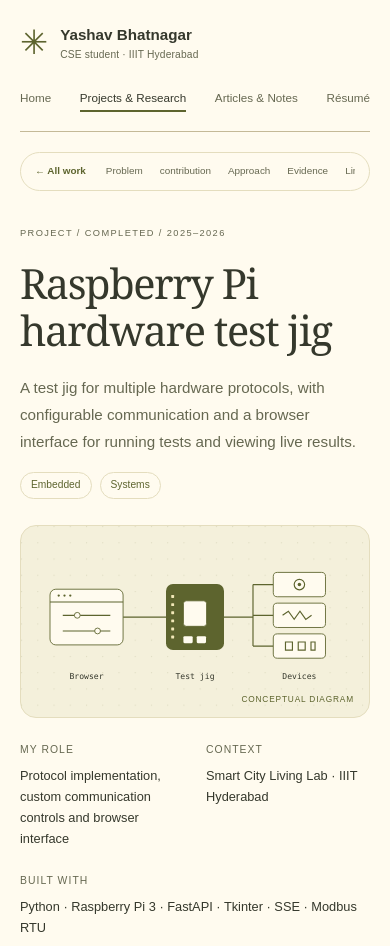
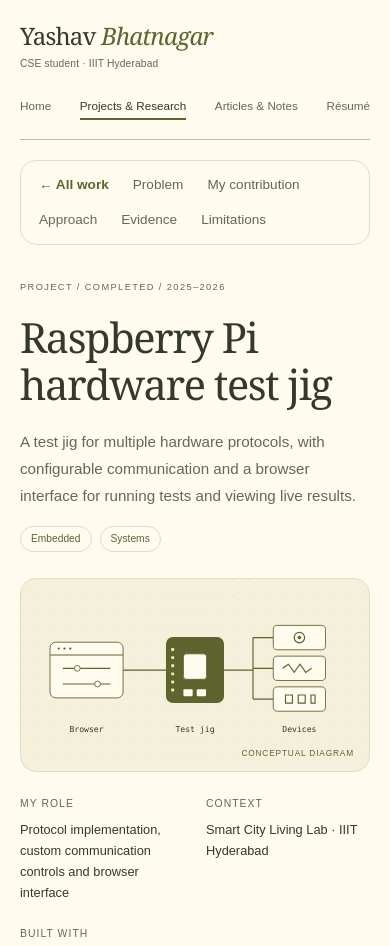
Before and after one commit to AstroDuck17/personal_page, an Astro site: page /personal_page/projects/hardware-test-jig/ in a window 390 px wide. Shown: the top 946 px of the page. Built offline with nearby package versions, Linux system fonts and the light colour scheme; Astro itself is replaced by a stand-in of ours; some packages are replaced by stand-ins of ours; a web font is replaced by a local one.

Commit message:
Add editorial wordmark and polish project navigation

```diff
--- a/src/layouts/Base.astro
+++ b/src/layouts/Base.astro
@@ -30,7 +30,7 @@ const canonical = new URL(Astro.url.pathname, Astro.site);
     <a href="#main" class="skip-link">Skip to content</a>
     {reviewMode && <aside class="review-banner">Local review · includes unpublished drafts. Release builds exclude them.</aside>}
     <header class="site-header wrap">
-      <a class="brand" href={href()} aria-label="Yashav Bhatnagar, home"><span class="brand-flower" aria-hidden="true">✳</span><span>Yashav Bhatnagar<span class="brand-sub">CSE student · IIIT Hyderabad</span></span></a>
+      <a class="brand" href={href()} aria-label="Yashav Bhatnagar, home"><span class="brand-name">Yashav <em>Bhatnagar</em></span><span class="brand-sub">CSE student · IIIT Hyderabad</span></a>
       <nav aria-label="Main navigation">{nav.map(([label, path]) => <a href={href(path)} aria-current={active === label ? 'page' : undefined}>{label}</a>)}</nav>
     </header>
     <main id="main" tabindex="-1"><slot /></main>
--- a/src/pages/index.astro
+++ b/src/pages/index.astro
@@ -19,7 +19,7 @@ const notes = (await writing()).filter(p=>p.data.featured);
     <aside class="hero-aside"><div class="portrait-frame"><img src={href('images/Profilepic.jpg')} alt="Yashav Bhatnagar" width="310" height="380" fetchpriority="high" /></div></aside>
     </div>
   </section>
-  <div class="interest-band"><div class="wrap interest-inner"><span class="eyebrow">INTERESTS</span><a href={topicUrl('machine-learning')}>Machine learning</a><span aria-hidden="true">✳</span><a href={topicUrl('systems')}>Systems</a><span aria-hidden="true">✳</span><a href={topicUrl('embedded')}>Embedded</a><span aria-hidden="true">✳</span><a href={topicUrl('quantum-computing')}>Quantum computing ↗</a></div></div>
+  <div class="interest-band"><div class="wrap interest-inner"><span class="eyebrow">INTERESTS</span><a href={topicUrl('machine-learning')}>Machine learning</a><span class="interest-divider" aria-hidden="true"></span><a href={topicUrl('systems')}>Systems</a><span class="interest-divider" aria-hidden="true"></span><a href={topicUrl('embedded')}>Embedded</a><span class="interest-divider" aria-hidden="true"></span><a href={topicUrl('quantum-computing')}>Quantum computing ↗</a></div></div>
   <section class="wrap section"><div class="section-heading"><h2>Some of my work</h2><a class="text-link" href={href('projects/')}>All projects & research ↗</a></div><div class="project-grid">{selected.map((entry,index)=><ProjectCard entry={entry} index={index+1} />)}</div></section>
   <section class="wrap section curiosity-section"><h2>Getting into<br /><em>quantum computing.</em></h2><div><p>I’m starting with the foundations and want to keep a record of what I learn. If you’re exploring this too, you can follow along here.</p><a class="text-link" href={topicUrl('quantum-computing')}>Follow along ↗</a></div></section>
   <section class="wrap section home-writing"><div class="section-heading"><h2>From my notebook</h2><a class="text-link" href={href('writing/')}>Articles & notes ↗</a></div><WritingList entries={notes} /></section>
--- a/src/pages/projects/[id].astro
+++ b/src/pages/projects/[id].astro
@@ -14,7 +14,7 @@ const relatedWriting = (await writing()).filter(item=>d.related.includes(item.id
 const relatedProjects = (await projects()).filter(item=>d.related.includes(item.id));
 ---
 <Base title={d.title} description={d.description} active="Projects & Research" noindex={d.draft}>
-  <article class="wrap case-study"><nav class="case-nav" aria-label="Project sections"><a href={href('projects/')}>← All work</a><div>{headings.filter(h=>h.depth===2).map(h=><a href={`#${h.slug}`}>{h.text.replace('My ', '')}</a>)}</div></nav>
+  <article class="wrap case-study"><nav class="case-nav" aria-label="Project sections"><a href={href('projects/')}>← All work</a><div>{headings.filter(h=>h.depth===2).map(h=><a href={`#${h.slug}`}>{h.text}</a>)}</div></nav>
     <header class="case-header"><p class="eyebrow">{d.type.toUpperCase()} / {d.status.toUpperCase()}{d.dateLabel && ` / ${d.dateLabel}`}</p><h1>{d.title}</h1><p class="case-description">{d.description}</p><Topics topics={d.topics} /></header>
     <ProjectVisual kind={d.visual} large />
     <dl class="case-facts"><div><dt>My role</dt><dd>{d.role}</dd></div><div><dt>Context</dt><dd>{d.context}</dd></div><div><dt>Built with</dt><dd>{d.stack.join(' · ')}</dd></div></dl>
--- a/src/styles/global.css
+++ b/src/styles/global.css
@@ -7,6 +7,7 @@
   [hidden] { display: none !important; }
 }
 @layer base {
+  @font-face { font-family:'Fraunces Wordmark'; font-style:italic; font-weight:100 900; font-display:swap; src:url('@fontsource-variable/fraunces/files/fraunces-latin-wght-italic.woff2') format('woff2'); }
   :root { --paper:#FFFBEF; --butter:#F2E8B8; --olive:#5D642E; --ink:#35382C; --muted:#666851; --line:#E4DDBE; --separator:#C4B997; --white:#FFFFFF; --heading:'Fraunces Variable',Georgia,serif; --body:'DM Sans Variable',Arial,sans-serif; --mono:'Cascadia Code','SFMono-Regular',Consolas,monospace; --radius:16px; }
   html { scroll-behavior:smooth; scroll-padding-top:100px; }
   body { background:var(--paper); color:var(--ink); font-family:var(--body); font-size:16px; line-height:1.65; -webkit-font-smoothing:antialiased; }
@@ -32,9 +33,10 @@
 }
 @layer components {
   .site-header { min-height:112px; display:flex; gap:32px; align-items:center; justify-content:space-between; border-bottom:1px solid var(--separator); }
-  .brand { display:flex; align-items:center; gap:12px; color:var(--ink); text-decoration:none; font-weight:650; font-size:.95rem; white-space:nowrap; }
-  .brand-flower { color:var(--olive); font-size:2.55rem; font-weight:400; line-height:1; }
-  .brand-sub { display:block; font-size:.64rem; font-weight:400; color:var(--muted); letter-spacing:.015em; }
+  .brand { display:block; color:var(--ink); text-decoration:none; white-space:nowrap; }
+  .brand-name { display:block; font-family:var(--heading); font-weight:500; font-size:1.5rem; line-height:1.2; letter-spacing:-.035em; }
+  .brand-name em { font-family:'Fraunces Wordmark',var(--heading); font-style:italic; font-weight:500; color:var(--olive); }
+  .brand-sub { display:block; margin-top:5px; font-family:var(--body); font-size:.64rem; font-weight:400; line-height:1.6; color:var(--muted); letter-spacing:.015em; }
   .site-header nav { display:flex; align-items:center; gap:24px; }
   .site-header nav a { font-size:.8rem; color:var(--muted); text-decoration:none; padding:10px 0; position:relative; white-space:nowrap; }
   .site-header nav a:hover,.site-header nav a[aria-current] { color:var(--ink); }
@@ -61,7 +63,7 @@
   .interest-inner { display:flex; align-items:center; gap:23px; min-height:77px; justify-content:space-between; }
   .interest-inner .eyebrow { font-size:.61rem; max-width:100px; }
   .interest-inner>a { color:var(--ink); text-decoration:none; font-size:.82rem; }
-  .interest-inner>span:not(.eyebrow) { color:var(--olive); font-size:1.2rem; }
+  .interest-divider { width:1px; height:16px; flex-shrink:0; background:var(--separator); }
   .section-heading { display:flex; align-items:end; justify-content:space-between; gap:36px; margin-bottom:34px; }
   .section-heading h2 { margin-top:10px; max-width:650px; }
   .section-heading>.text-link { flex-shrink:0; margin-bottom:7px; }
@@ -132,10 +134,10 @@
   .project-index { margin-bottom:85px; }
   .empty-message { margin-bottom:85px; }
   .case-study { padding-bottom:80px; }
-  .case-nav { display:flex; align-items:center; gap:28px; border:1px solid var(--line); background:var(--paper); border-radius:30px; padding:11px 20px; margin-block:30px 55px; position:sticky; top:12px; z-index:5; }
-  .case-nav a { color:var(--muted); font-size:.68rem; text-decoration:none; white-space:nowrap; }
+  .case-nav { display:flex; align-items:center; gap:16px; border:1px solid var(--line); background:var(--paper); border-radius:30px; padding:4px 12px; margin-block:30px 55px; position:sticky; top:12px; z-index:5; }
+  .case-nav a { flex-shrink:0; color:var(--muted); font-size:.85rem; line-height:1.4; padding:6px 8px; text-decoration:none; white-space:nowrap; }
   .case-nav>a { color:var(--olive); font-weight:600; }
-  .case-nav>div { display:flex; justify-content:space-evenly; gap:18px; flex:1; overflow-x:auto; }
+  .case-nav>div { display:flex; justify-content:space-evenly; gap:8px; flex:1; min-width:0; overflow-x:auto; padding:8px; scroll-padding-inline:8px; overscroll-behavior-x:contain; }
   .case-header { max-width:860px; margin:0 auto 38px; text-align:center; }
   .case-header h1 { margin-block:20px; font-size:clamp(2.8rem,5vw,4.7rem); }
   .case-description { font-size:1.05rem; line-height:1.8; max-width:740px; }
@@ -244,12 +246,12 @@
     .wrap { width:calc(100% - 64px); }
     .site-header { gap:20px; }
     .site-header nav { gap:18px; }
-    .brand-sub { display:none; }
     .hero-inner { max-width:832px; grid-template-columns:minmax(0,580px) 220px; gap:32px; }
     .hero h1 { font-size:3.6rem; }
     .portrait-frame img { height:260px; }
     .interest-inner { gap:14px; flex-wrap:wrap; padding-block:18px; justify-content:center; }
     .interest-inner .eyebrow { max-width:none; }
+    .interest-divider { display:none; }
     .resume-layout { gap:40px; grid-template-columns:220px minmax(0,1fr); }
     .resume-row-title { flex-direction:column; gap:3px; }
     .case-nav>div { justify-content:start; }
@@ -259,7 +261,6 @@
     .wrap { width:calc(100% - 40px); }
     .site-header { padding-block:22px 16px; flex-direction:column; align-items:start; gap:16px; min-height:auto; }
     .brand-sub { display:block; }
-    .brand-flower { font-size:2.1rem; }
     .site-header nav { width:100%; flex-wrap:wrap; justify-content:space-between; gap:4px 14px; }
     .site-header nav a { font-size:.73rem; padding-block:8px; }
     .hero { padding-block:44px 40px; }
@@ -275,7 +276,6 @@
     .interest-inner { gap:10px 15px; padding-block:20px; }
     .interest-inner .eyebrow { width:100%; text-align:center; }
     .interest-inner>a { font-size:.72rem; }
-    .interest-inner>span:not(.eyebrow) { font-size:.7rem; }
     .section { padding-block:45px; }
     .section-heading { display:block; margin-bottom:26px; }
     .section-heading>.text-link { margin-top:20px; }
@@ -302,9 +302,9 @@
     .filter-bar select { font-size:.7rem; padding-right:22px; }
     #project-count { font-size:.65rem; }
     .project-index { margin-bottom:50px; }
-    .case-nav { margin-block:20px 35px; padding:10px 14px; gap:20px; top:8px; }
-    .case-nav a { font-size:.62rem; }
-    .case-nav>div { gap:17px; }
+    .case-nav { flex-wrap:wrap; margin-block:20px 35px; padding:8px 10px; gap:4px 8px; border-radius:16px; top:8px; }
+    .case-nav>div { display:contents; }
+    .case-study .prose h2 { scroll-margin-top:110px; }
     .case-header { text-align:left; margin-bottom:26px; }
     .case-header h1 { font-size:2.6rem; }
     .case-header .topic-tags { justify-content:start; }
```
Also changed, not shown: VALIDATION.md (+9 -0 lines), public/favicon.svg.
